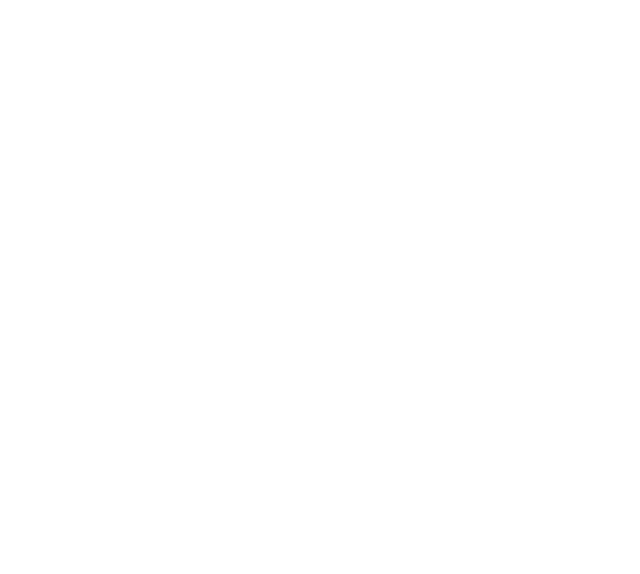
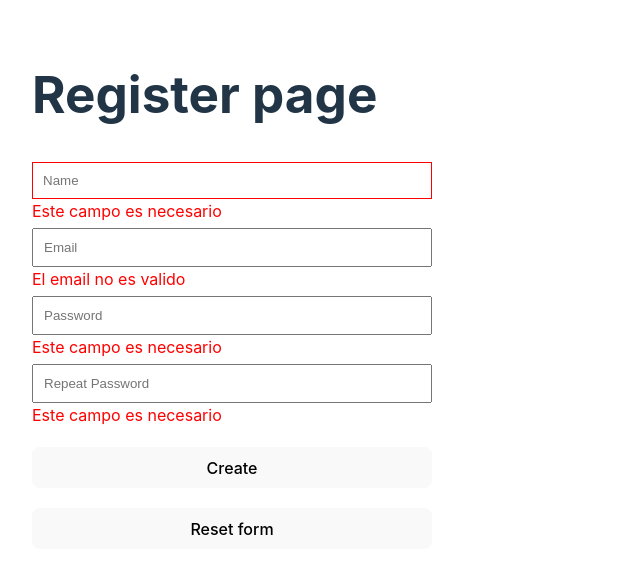
Before and after one commit to eugenioroblessiller/forms, a React (Vite) app: page /formik-register in a window 1280 px wide. Before the commit this address had no page. Shown: the top 574 px of the page, without its empty margins (0-640 px from the left). Built offline with nearby package versions, Linux system fonts and the light colour scheme.

Commit message:
new register formi page

```diff
--- /dev/null
+++ b/src/pages/RegisterFormikPage.tsx
@@ -0,0 +1,47 @@
+import '../styles/styles.css';
+
+import React, { ChangeEvent, FormEvent, useState } from 'react';
+
+import { useForm } from '../hooks/useForm';
+
+export const RegisterFormikPage = () => {
+
+
+    const { formData, onChange, resetForm, isValidEmail } = useForm({
+        name: '',
+        email: '',
+        password1: '',
+        password2: ''
+    })
+    const { name, email, password1, password2 } = formData
+
+    const handleSubmit = (ev: FormEvent<HTMLFormElement>) => {
+        ev.preventDefault()
+        console.log(formData)
+    }
+    return (
+        <div>
+            <h1>Register page</h1>
+
+            <form action="" noValidate onSubmit={handleSubmit}>
+                <input type="text" placeholder='Name' name='name' value={name} onChange={onChange}
+                    className={`${name.trim().length <= 0 && 'has-error'}`} />
+                {name.trim().length <= 0 && <span>Este campo es necesario</span>}
+
+                <input type="email" placeholder='Email' name='email' value={email} onChange={onChange} />
+                {!isValidEmail(email) && <span>El email no es valido</span>}
+
+                <input type="password" placeholder='Password' name='password1' value={password1} onChange={onChange} />
+                {password1.trim().length <= 0 && <span>Este campo es necesario</span>}
+                {password1.trim().length < 6 && password1.trim().length > 0 && <span>La constraseña debe tener 6 caracteres</span>}
+
+                <input type="password" placeholder='Repeat Password' name='password2' value={password2} onChange={onChange} />
+                {password2.trim().length <= 0 && <span>Este campo es necesario</span>}
+                {password2.trim().length > 0 && password1 !== password2 && <span>Las contraseñas no son iguales </span>}
+
+                <button type="submit">Create</button>
+                <button type="button" onClick={resetForm}>Reset form</button>
+            </form>
+        </div>
+    )
+}
--- a/src/pages/index.ts
+++ b/src/pages/index.ts
@@ -3,3 +3,4 @@
 export * from './FormikComponents'
 export * from './FormikYupPage'
 export * from './RegisterPage'
+export * from './RegisterFormikPage'
--- a/src/routes/Router.tsx
+++ b/src/routes/Router.tsx
@@ -1,7 +1,14 @@
 import React from 'react';
 import { Route, Routes } from 'react-router-dom';
 
-import { FormikAbstractation, FormikBasicPage, FormikComponents, FormikYupPage, RegisterPage } from '../pages';
+import {
+    FormikAbstractation,
+    FormikBasicPage,
+    FormikComponents,
+    FormikYupPage,
+    RegisterFormikPage,
+    RegisterPage,
+} from '../pages';
 
 
 
@@ -13,6 +20,7 @@
             <Route path='/formik-yup' element={<FormikYupPage />} />
             <Route path='/formik-components' element={<FormikComponents />} />
             <Route path='/formik-abstractation' element={<FormikAbstractation />} />
+            <Route path='/formik-register' element={<RegisterFormikPage />} />
         </Routes>
     )
 }
```
